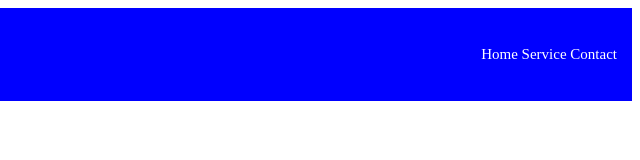
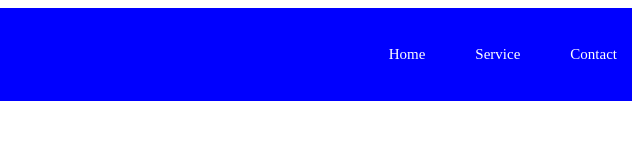
Before and after one commit to codewithaddo/html-css-beginners, a plain HTML site: page responsive-header.html in a window 1280 px wide. Shown: the full height of the page, 640-1280 px from the left. Drawn offline with Linux system fonts and the light colour scheme.

Commit message:
fix: added decoration for .menu-text a and also added nav tag

```diff
--- a/css/responsiveHeader.css
+++ b/css/responsiveHeader.css
@@ -17,7 +17,14 @@
 }
 
 .menu-text{
+  display: flex;      /* makes gap work */
+  gap: 50px;
   font-size: 15px;
+}
+
+.menu-text a{
+  color: white;
+  text-decoration: none;
 }
 
 @media (min-width: 768px){
--- a/responsive-header.html
+++ b/responsive-header.html
@@ -14,9 +14,11 @@
   <div class="child1">
     <p class="logo-text">Akure Express</p>
   </div>
-  <div class="child2">
-    <p class="menu-text">Home Service Contact</p>
-  </div>
+  <nav class="child2 menu-text">
+    <a href="#">Home</a>
+    <a href="#">Service</a>
+    <a href="#">Contact</a>
+  </nav>
 </div>
 </main>
 <footer></footer>
```
